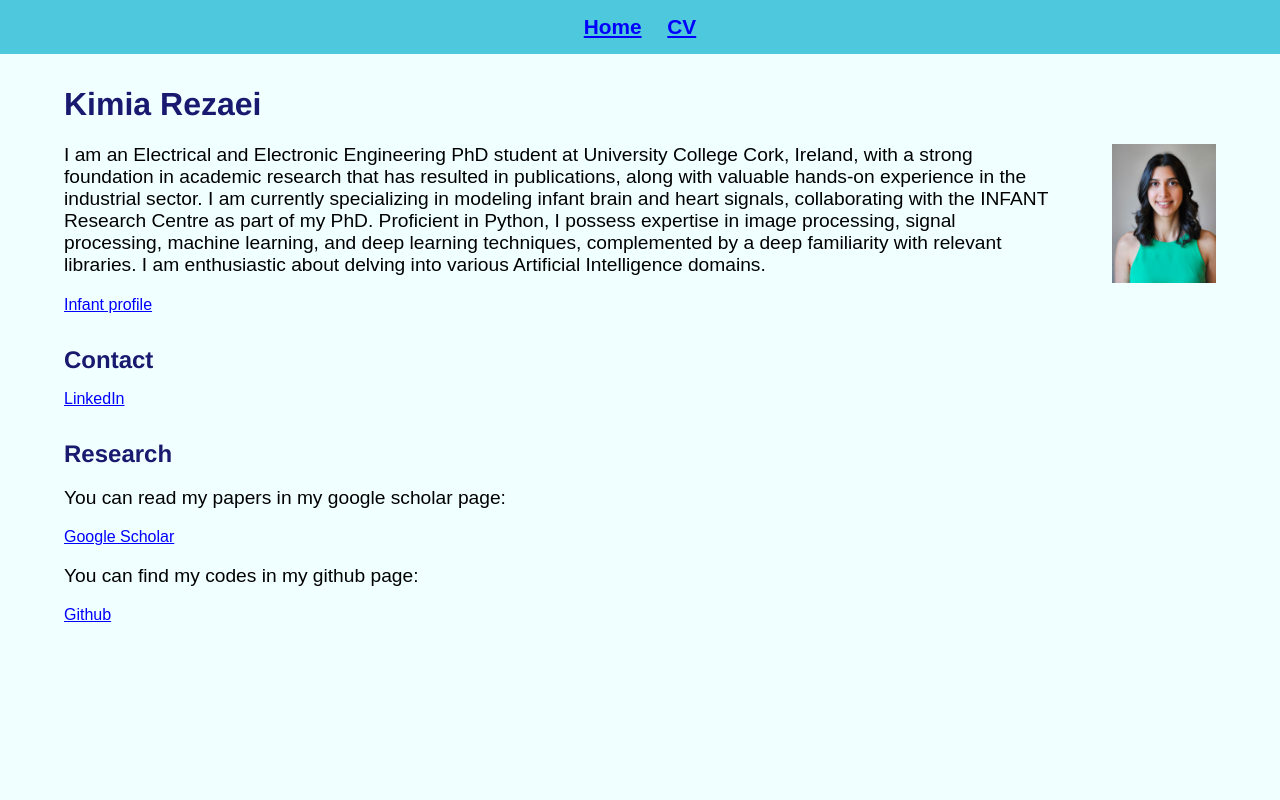
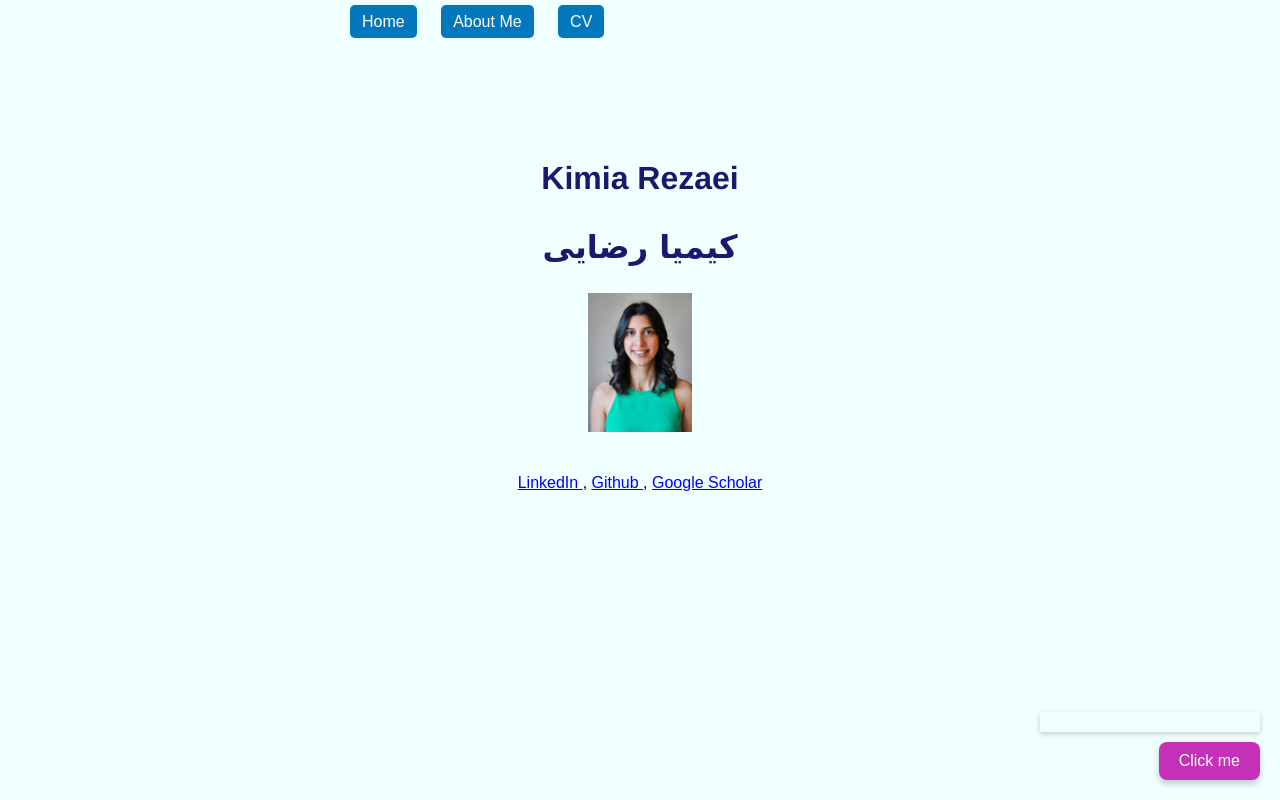
Before and after one commit to kimiarezaei/kimiarezaei.github.io, a plain HTML site: page index.html in a window 1280 px wide. Drawn offline with Linux system fonts and the light colour scheme.

Commit message:
Add files via upload

```diff
--- a/index.html
+++ b/index.html
@@ -9,56 +9,44 @@
     <link rel="stylesheet" type="text/css" href="style.css">
 </head>
 
+
 <body>
-
     <nav class="nav-style">
         <a href="index.html">Home</a>
+        <a href="About.html">About Me</a>
         <a href="CV.html">CV</a>
+    </nav>
+</body>
 
-    </nav>
-
-
-
-
-    <div class="content">
-        <h1 class="title-size"> Kimia Rezaei</h1>
+<body>
+    <div class="content" style="text-align: center; margin-top: 120px;">
+        <h1 class="title-size" style="text-align: center;"> Kimia Rezaei</h1>
+        <h1 class="title-persian" style="text-align: center;">کیمیا رضایی</h1>
         <img src="photos/kimia photo.jpg" alt="photo" class="profile-photo" width="104" height="142">
-
-        <p>I am an Electrical and Electronic Engineering PhD student at University College Cork, Ireland, with a strong
-            foundation in academic research that has resulted in publications, along with valuable hands-on experience
-            in
-            the industrial sector.
-            I am currently specializing in modeling infant brain and heart signals, collaborating with the INFANT
-            Research
-            Centre as part of my PhD.
-            Proficient in Python, I possess expertise in image processing, signal processing, machine learning, and deep
-            learning techniques, complemented by a deep familiarity with relevant libraries.
-            I am enthusiastic about delving into various Artificial Intelligence domains.</p>
-
-        <a href="https://www.infantcentre.ie/who-we-are-2/our-team/postgraduate-students/kimia-rezaei/">Infant
-            profile</a>
     </div>
 </body>
 
 
 <body>
-    <div class="content">
-        <h1> Contact </h1>
-        <a href="https://www.linkedin.com/in/kimia-rezaei-596405136/"> LinkedIn </a>
-    </div>
-</body>
-
-<body>
-    <div class="content">
-        <h1> Research </h1>
-        <p>You can read my papers in my google scholar page:</p>
+    <div class="content" style="text-align: center;">
+        <a href="https://www.linkedin.com/in/kimia-rezaei-596405136/"> LinkedIn </a>,
+        <a href=" https://github.com/kimiarezaei"> Github </a>,
         <a href="https://scholar.google.com/citations?user=BHyxs84AAAAJ&hl=en"> Google Scholar </a>
 
-        <p> You can find my codes in my github page: </p>
-        <a href=" https://github.com/kimiarezaei"> Github </a>
     </div>
 </body>
 
 
+<body>
+    <div id="bottom-right">
+        <div id="output-container">
+            <p id="output"></p> <!-- JS text -->
+        </div>
+        <button onclick="sayHello()">Click me</button>
+    </div>
+
+    <script src="script.js"></script>
+</body>
+
 
 </html>
--- /dev/null
+++ b/script.js
@@ -0,0 +1,7 @@
+// function sayHello() {
+//     alert("Hello from an external JavaScript file!");
+// }
+
+function sayHello() {
+    document.getElementById('output').innerText = "Hi, I'm Kimia. Welcome! You can contact me via LinkedIn for questions or collaboration opportunities.";
+}
--- a/style.css
+++ b/style.css
@@ -1,8 +1,14 @@
 body {
     background-color: Azure;
     font-family: Arial, sans-serif;
-    margin: 0;
-    padding: 0;
+    max-width: 600px;
+    /* limits the paragraph width */
+    margin: 0 auto;
+    /* centers it horizontally */
+    padding: 10px;
+    /* optional space inside */
+    line-height: 1.5;
+    /* improves readability */
 }
 
 h1 {
@@ -25,12 +31,21 @@ a:visited {
     color: rgb(100, 9, 96);
 }
 
-.profile-photo {
-    float: right;
+/* .profile-photo {
+    float: center;
     margin-left: 5%;
     margin-bottom: 10px;
     max-width: 100%;
     height: auto;
+} */
+
+.profile-photo {
+    text-align: center;
+    justify-content: center;
+    align-items: center;
+    max-width: 100%;
+    height: auto;
+
 }
 
 .content {
@@ -42,6 +57,12 @@ a:visited {
 
 .title-size {
     font-size: 2em;
+}
+
+.title-persian {
+    font-size: 2em;
+    font-family: 'Dancing Script', cursive;
+
 }
 
 .content-CV {
@@ -63,18 +84,102 @@ a:visited {
     margin-left: 0;
 }
 
-.nav-style {
+/* .nav-style {
     background-color: #4ec8dd;
     text-align: center;
     font-size: 1.3em;
     font-weight: bold;
     padding: 15px;
+} */
+
+.nav-style a {
+    margin: 0 10px;
+    padding: 8px 12px;
+    /* space inside each link */
+    background-color: #0277bd;
+    /* link background */
+    color: white;
+    text-decoration: none;
+    border-radius: 5px;
+    /* optional: rounded corners */
 }
 
-.nav-style a {
-    display: inline-block;
-    margin: 0 10px;
+.nav-style a:hover {
+    background-color: #01579b;
+    /* darker on hover */
 }
+
+
+#bottom-right {
+    position: fixed;
+    /* fix to viewport */
+    bottom: 20px;
+    /* distance from bottom */
+    right: 20px;
+    /* distance from right */
+    display: flex;
+    flex-direction: column;
+    /* stack vertically */
+    align-items: flex-end;
+    /* align container and button to right */
+    gap: 10px;
+    /* space between container and button */
+}
+
+#output-container {
+    width: 200px;
+    /* small window */
+    padding: 10px;
+    background-color: PaleTurquoise border-radius: 8px;
+    text-align: center;
+    box-shadow: 0 2px 5px rgba(0, 0, 0, 0.2);
+}
+
+#output {
+    font-size: 1.2em;
+    color: #13065c;
+    margin: 0;
+}
+
+/* button {
+    padding: 8px 16px;
+    font-size: 1em;
+    cursor: pointer;
+    background-color: #c430b7;
+} */
+
+button {
+    padding: 10px 20px;
+    font-size: 1em;
+    cursor: pointer;
+    background-color: #c430b7;
+    /* main color */
+    color: white;
+    /* text color */
+    border: none;
+    /* remove default border */
+    border-radius: 8px;
+    /* rounded corners */
+    box-shadow: 0 4px 6px rgba(0, 0, 0, 0.2);
+    /* subtle shadow */
+    transition: background-color 0.3s, transform 0.2s;
+    /* smooth hover */
+}
+
+button:hover {
+    background-color: #a02090;
+    /* slightly darker on hover */
+    transform: translateY(-2px);
+    /* subtle lift effect */
+}
+
+button:active {
+    transform: translateY(0);
+    /* press effect */
+    box-shadow: 0 2px 4px rgba(0, 0, 0, 0.2);
+}
+
+
 
 /* Mobile-friendly styles */
 @media (max-width: 768px) {
```
Also changed, not shown: About.html (added, +49 -0 lines), CV.html (+64 -22 lines).
